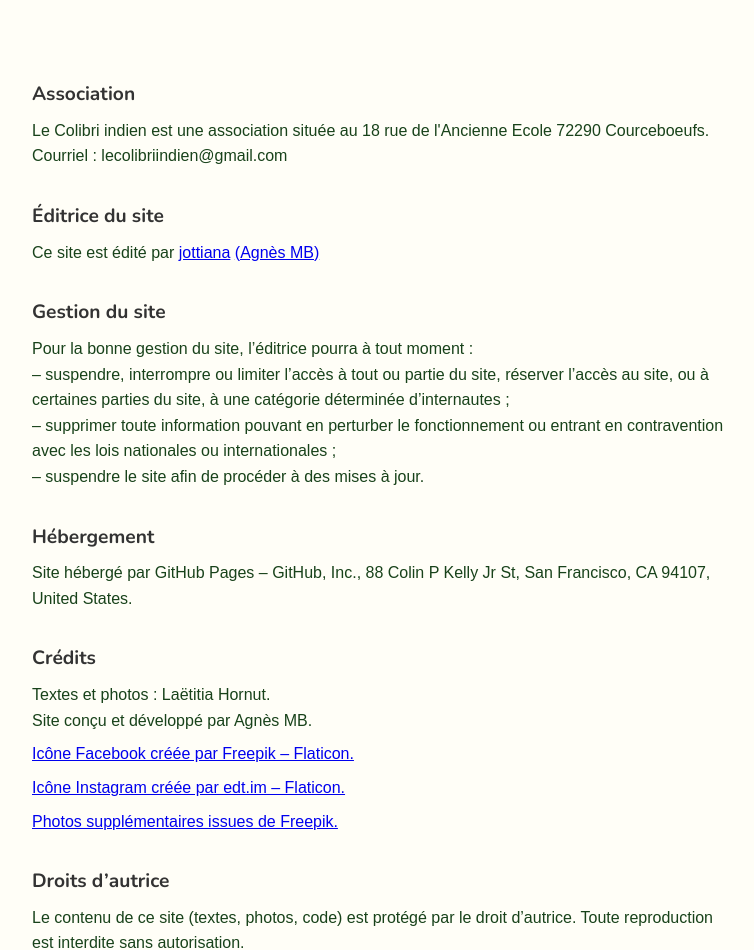
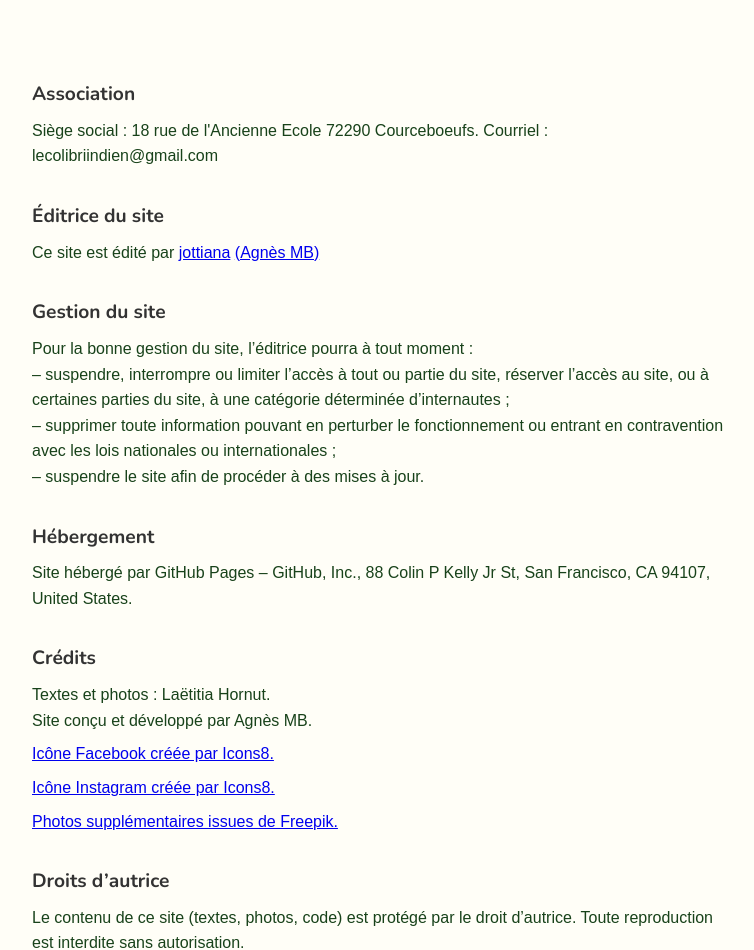
Before and after one commit to Jottiana/le-colibri-indien, a React (Vite) app: page /legalnotice in a window 1280 px wide. Shown: the part 269-1219 px from the top of the page, without its empty margins (256-1010 px from the left). Built offline with nearby package versions, Linux system fonts and the light colour scheme.

Commit message:
refacto(Legal notice): add correct links for svg icons

```diff
--- a/src/data/translations/en.ts
+++ b/src/data/translations/en.ts
@@ -154,8 +154,8 @@ export const en = {
 		creditsTitle: "Credits",
 		credits:
 			"Texts and photos: Laëtitia Hornut.\nWebsite designed and developed by Agnes MB.",
-		facebookFlaticonCredit: "Facebook icon by Freepik – Flaticon.",
-		instagramFlaticonCredit: "Instagram icon by edt.im – Flaticon.",
+		facebookFlaticonCredit: "Facebook icon by Icons8.",
+		instagramFlaticonCredit: "Instagram icon by Icons8.",
 		freepikCredit: "Additional photos from Freepik.",
 		rightsTitle: "Copyright",
 		rights:
--- a/src/data/translations/fr.ts
+++ b/src/data/translations/fr.ts
@@ -141,7 +141,7 @@ export const fr = {
 		title: "Mentions légales",
 		organizationTitle: "Association",
 		organization:
-			"Le Colibri indien est une association située au 18 rue de l'Ancienne Ecole 72290 Courceboeufs.\nCourriel : lecolibriindien@gmail.com",
+			"Siège social : 18 rue de l'Ancienne Ecole 72290 Courceboeufs.\nCourriel : lecolibriindien@gmail.com",
 		editorTitle: "Éditrice du site",
 		editorIntro: "Ce site est édité par",
 		github: "jottiana",
@@ -155,8 +155,8 @@ export const fr = {
 		creditsTitle: "Crédits",
 		credits:
 			"Textes et photos : Laëtitia Hornut.\nSite conçu et développé par Agnès MB.",
-		facebookFlaticonCredit: "Icône Facebook créée par Freepik – Flaticon.",
-		instagramFlaticonCredit: "Icône Instagram créée par edt.im – Flaticon.",
+		facebookFlaticonCredit: "Icône Facebook créée par Icons8.",
+		instagramFlaticonCredit: "Icône Instagram créée par Icons8.",
 		freepikCredit: "Photos supplémentaires issues de Freepik.",
 		rightsTitle: "Droits d’autrice",
 		rights:
--- a/src/pages/LegalNotice/LegalNotice.tsx
+++ b/src/pages/LegalNotice/LegalNotice.tsx
@@ -62,7 +62,7 @@ function LegalNotice() {
 				</p>
 				<p>
 					<a
-						href="https://www.flaticon.com/fr/icones-gratuites/facebook"
+						href="https://icons8.com/icon/8818/facebook"
 						target="_blank"
 						rel="noopener noreferrer"
 					>
@@ -71,7 +71,7 @@ function LegalNotice() {
 				</p>
 				<p>
 					<a
-						href="https://www.flaticon.com/fr/icones-gratuites/instagram"
+						href="https://icons8.com/icon/32309/instagram"
 						target="_blank"
 						rel="noopener noreferrer"
 					>
```
